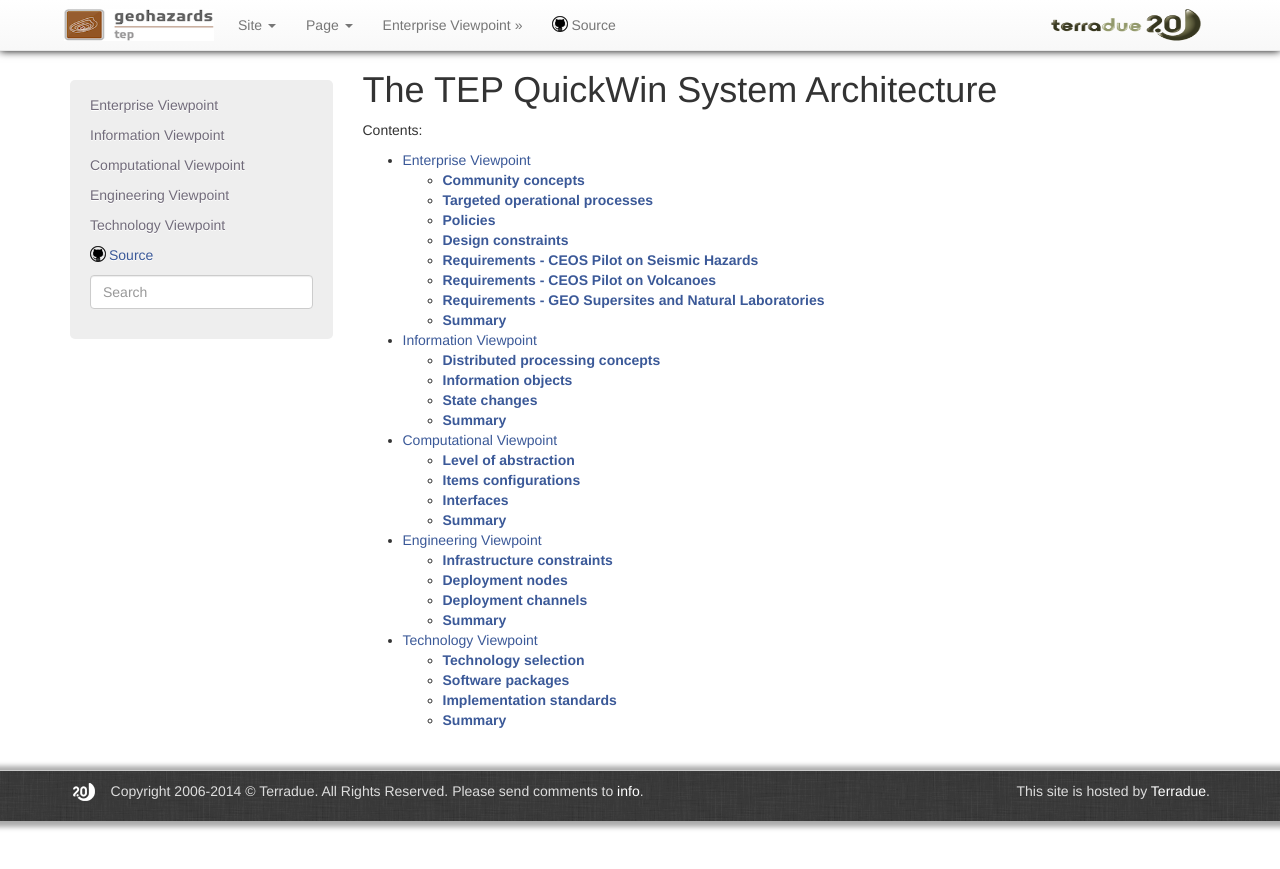
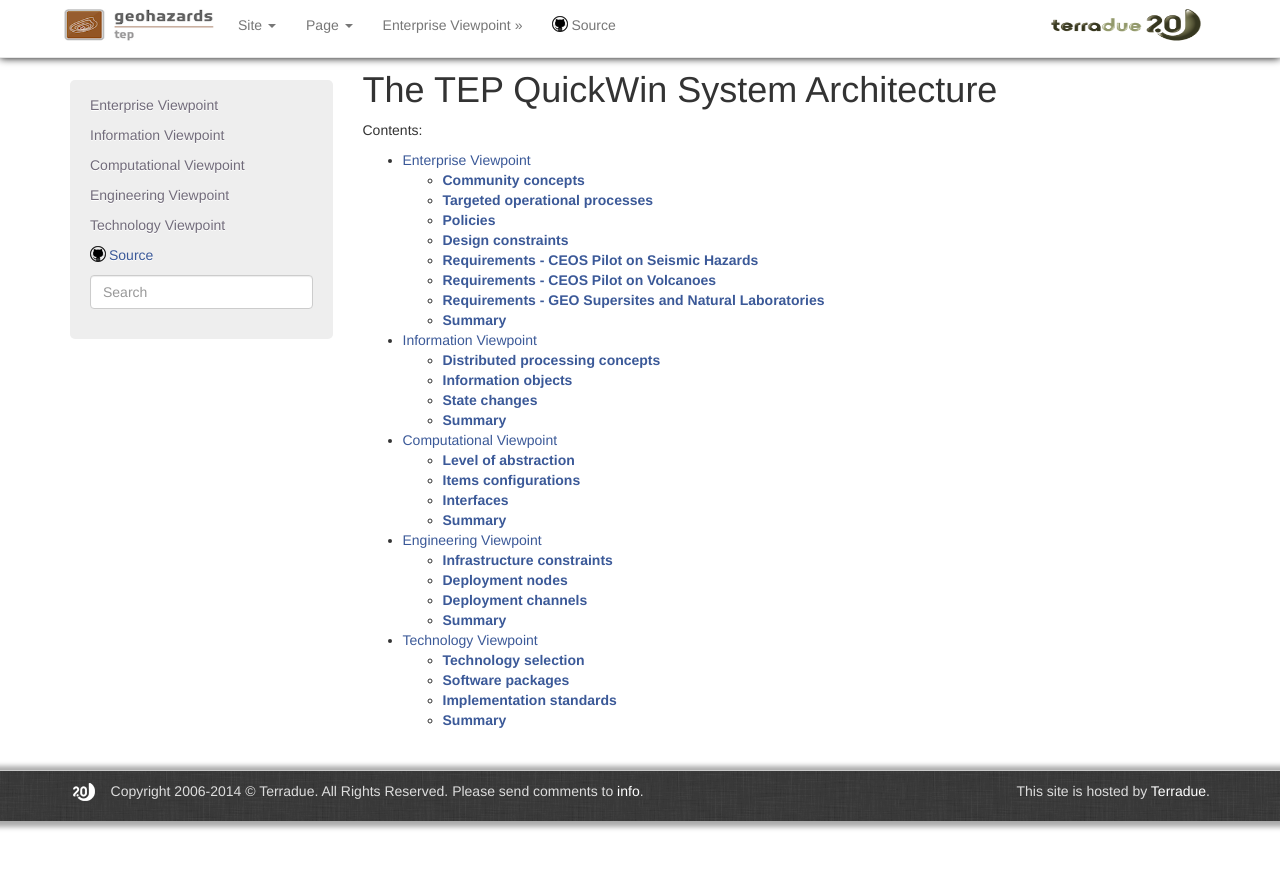
Before and after one commit to Terradue/doc-tep-geohazards-arch, a Sphinx documentation site: the page built from source/index.rst, in a window 1280 px wide. Shown: the top 869 px of the page. Built offline with Sphinx 7.4.7, drawn with Linux system fonts in a browser that asks for light colours.

Commit message:
Update terradue.css

```diff
--- a/source/_static/terradue.css
+++ b/source/_static/terradue.css
@@ -122,6 +122,8 @@ body {
 #navbar {
 	border-radius: 0px !important;
 	box-shadow: 0px 0px 8px black;
+	background: white;
+	height: 58px;
 }
 #navbarSpacer {
 	height: 50px;
```
